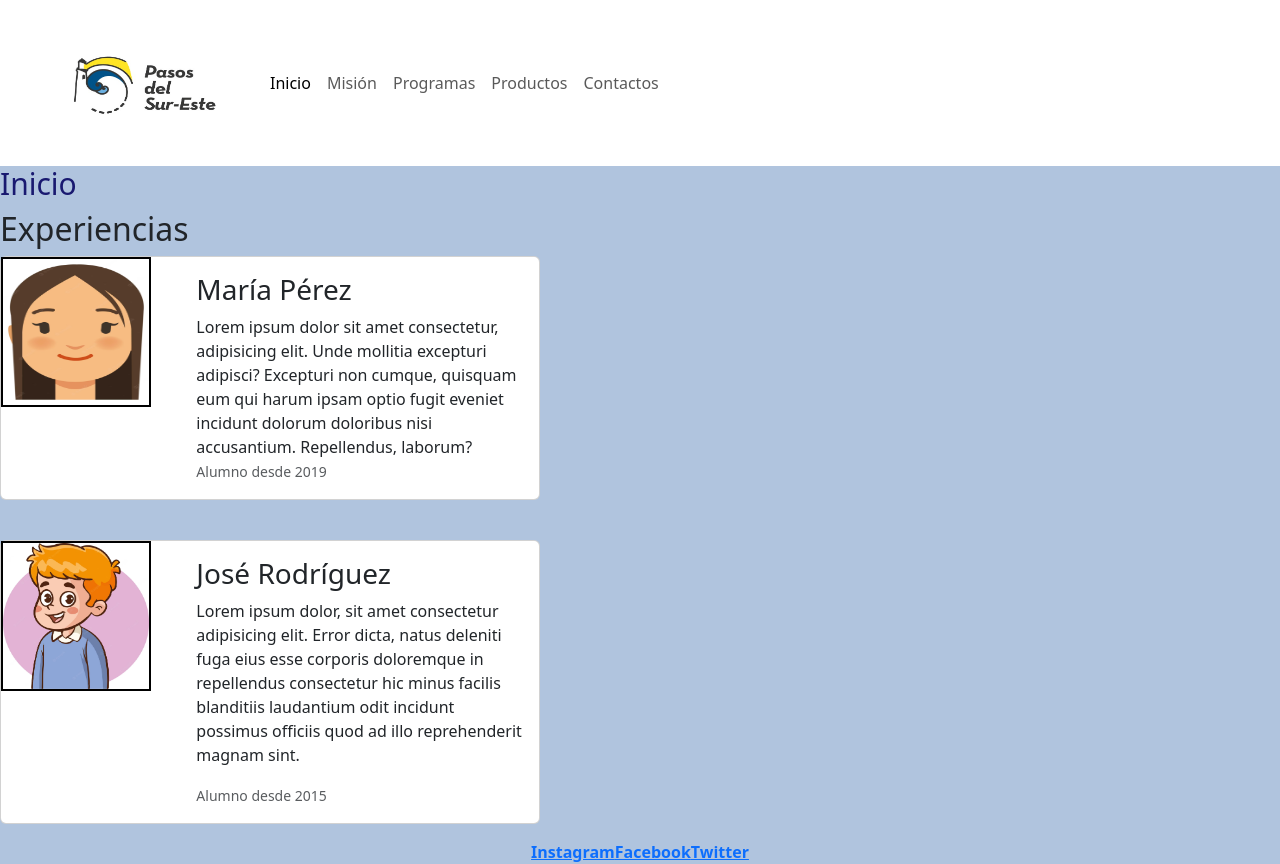
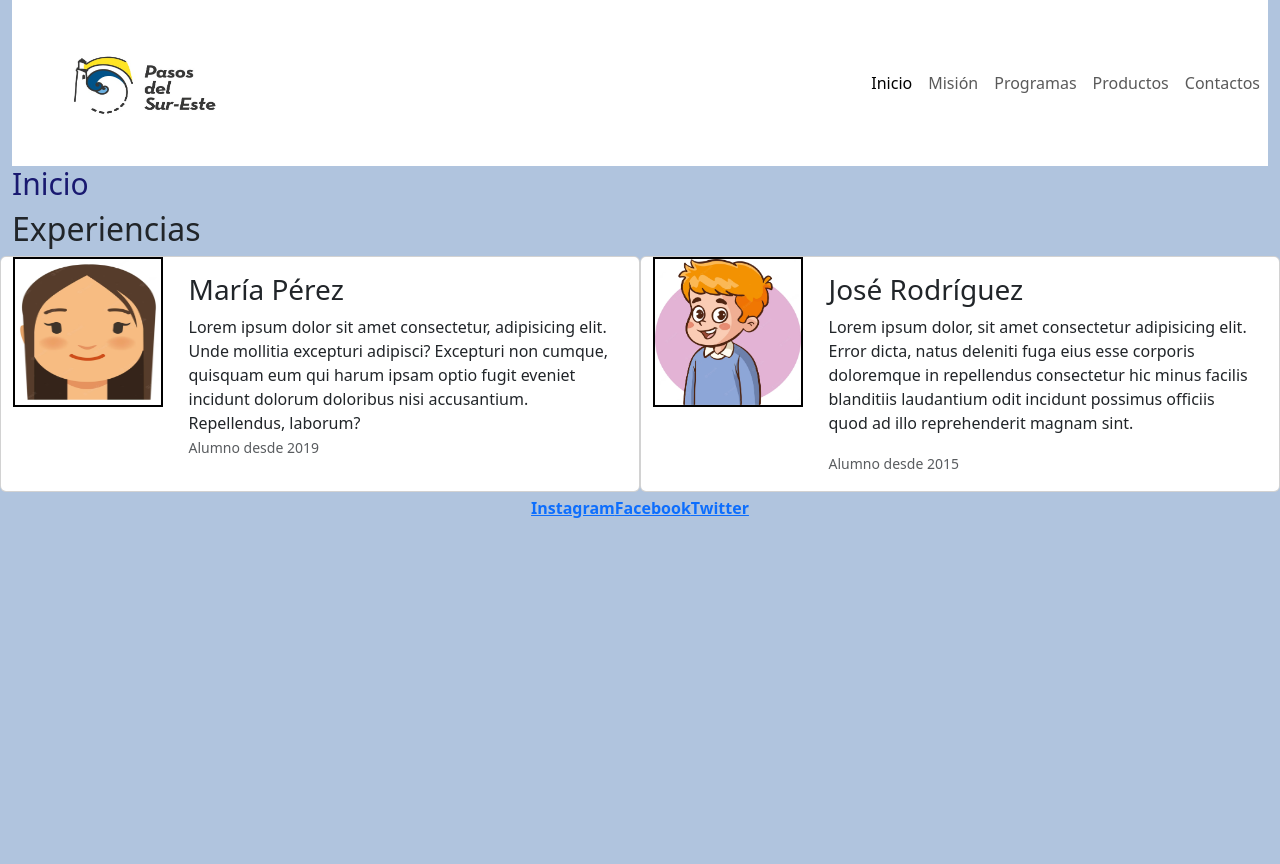
Before and after one commit to MathiasShT/PF-Shimabukuro, a plain HTML site: page index.html in a window 1280 px wide. After the commit the page ends 800 px from the top, so only its background shows below. Drawn offline with nearby package versions, Linux system fonts and the light colour scheme.

Commit message:
Cambios en cards de index y menú navbar

```diff
--- a/index.html
+++ b/index.html
@@ -11,36 +11,37 @@
     <link rel="shortcut icon" href="img/Logo PSE.JPG" type="image/x-icon">
 </head>
 
-<body class="fondo">
-    <header class="navbar navbar-expand-lg sticky-top">
-        <nav class="container-fluid">
+<body class="fondo container-fluid">
+    <header class="navbar navbar-expand-lg sticky-top container-fluid ms-0 me-0">
+
             <a href="#"><img class="logo" src="img/Logo PSE.JPG" alt="Logo Pasos del Sur-Este"></a>
             <button class="navbar-toggler" type="button" data-bs-toggle="collapse" data-bs-target="#navbarNavAltMarkup"
                 aria-controls="navbarNavAltMarkup" aria-expanded="false" aria-label="Toggle navigation">
                 <span class="navbar-toggler-icon"></span>
             </button>
-            <div class="collapse navbar-collapse" id="navbarNavAltMarkup">
-                <ul class="navbar-nav">
+            <nav class="collapse navbar-collapse" id="navbarNavAltMarkup">
+                <ul class="navbar-nav ms-auto">
                     <li><a class="nav-link active" aria-current="page" href="index.html">Inicio</a></li>
                     <li></li><a class="nav-link" href="mision.html">Misión</a></li>
                     <li></li><a class="nav-link" href="programas.html">Programas</a></li>
                     <li></li><a class="nav-link" href="productos.html">Productos</a></li>
                     <li></li><a class="nav-link" href="contacto.html">Contactos</a></li>
-            </div>
+                </ul>
             </nav>
+
     </header>
 
-
+    <main class="row">
         <h1 class="títulos">Inicio</h1>
 
         <h2>Experiencias</h2>
 
-    <div class="card mb-3" style="max-width: 540px;">
-        <div class="row g-0">
-            <div class="col-md-4">
+        <div class="card mb-1 col-xl-6">
+            <div class="row">
+                <div class="col-md-3">
                     <img class="rostro" src="img/rostromujer.avif" alt="Rostro Mujer">
                 </div>
-            <div class="col-md-8">
+                <div class="col-md-9">
                     <div class="card-body">
                         <h3 class="card-title">María Pérez</h3>
                         <p class="testimonio">Lorem ipsum dolor sit amet consectetur, adipisicing elit. Unde mollitia
@@ -56,25 +57,25 @@
 
         <br>
 
-    <div class="card mb-3" style="max-width: 540px;">
-        <div class="row g-0">
-          <div class="col-md-4">
+        <div class="card mb-1 col-xl-6">
+            <div class="row">
+                <div class="col-md-3">
                     <img class="rostros" src="img/rostrohombre.avif" alt="Rostro Hombre">
                 </div>
-          <div class="col-md-8">
+                <div class="col-md-9">
                     <div class="card-body">
                         <h3 class="card-title">José Rodríguez</h3>
-              <p class="card-text">Lorem ipsum dolor, sit amet consectetur adipisicing elit. Error dicta, natus deleniti fuga
-                eius esse corporis doloremque in repellendus consectetur hic minus facilis blanditiis laudantium odit incidunt
+                        <p class="card-text">Lorem ipsum dolor, sit amet consectetur adipisicing elit. Error dicta,
+                            natus deleniti fuga
+                            eius esse corporis doloremque in repellendus consectetur hic minus facilis blanditiis
+                            laudantium odit incidunt
                             possimus officiis quod ad illo reprehenderit magnam sint.</p>
                         <p class="card-text"><small class="text-body-secondary">Alumno desde 2015</small></p>
                     </div>
                 </div>
             </div>
         </div>
-
-
-</body>
+    </main>
 
     <footer>
         <a href="https://www.instagram.com">Instagram</a>
@@ -85,5 +86,5 @@
 <script src="https://cdn.jsdelivr.net/npm/bootstrap@5.3.1/dist/js/bootstrap.bundle.min.js"
     integrity="sha384-HwwvtgBNo3bZJJLYd8oVXjrBZt8cqVSpeBNS5n7C8IVInixGAoxmnlMuBnhbgrkm"
     crossorigin="anonymous"></script>
-
+</body>
 </html>
```
Also changed, not shown: 2 other files. Lines whose indentation alone changed are shown as unchanged.
